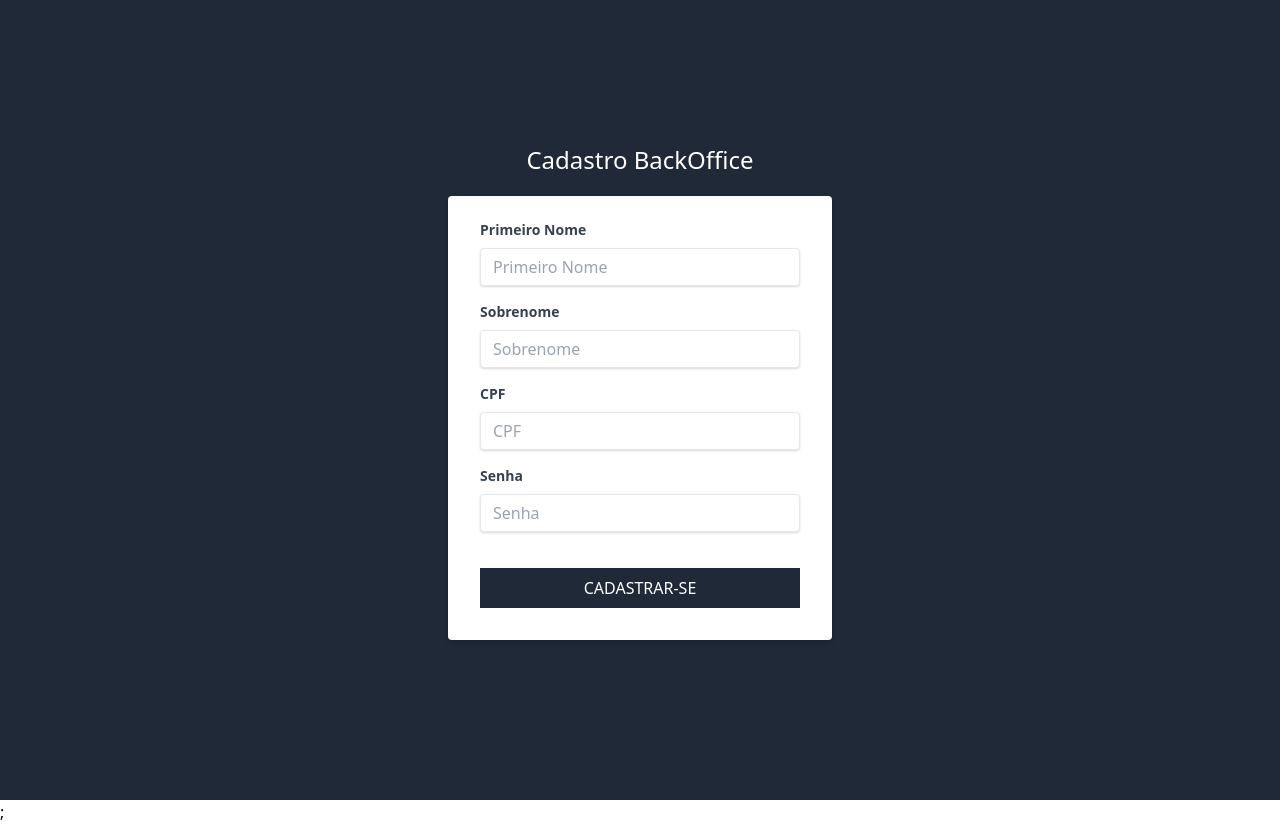
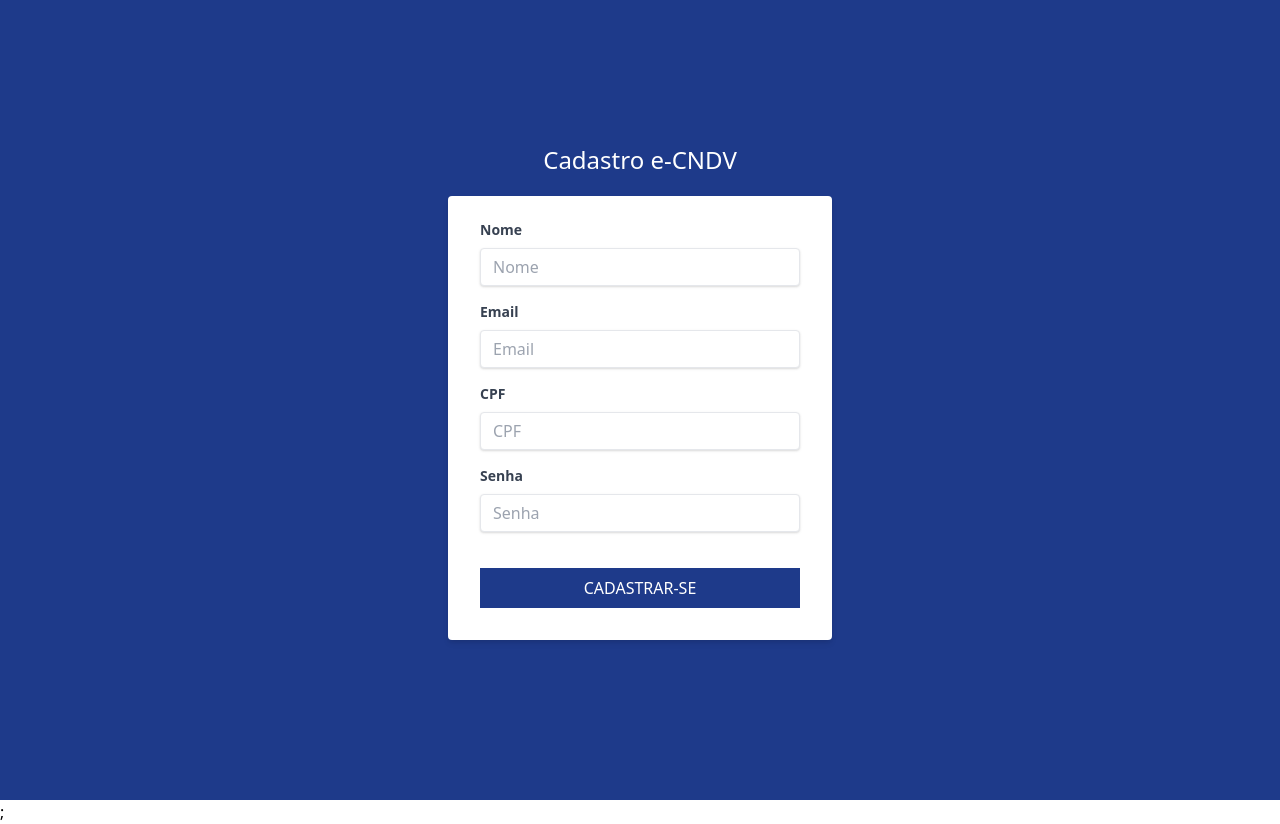
Before and after one commit to gpfgv/cndv-web-entidades-medicas, a Next.js app: page /cadastro in a window 1280 px wide. Built offline with nearby package versions, Linux system fonts and the light colour scheme.

Commit message:
Add Formik and Yup for form validation in Cadastro

```diff
--- a/components/Layout.js
+++ b/components/Layout.js
@@ -11,7 +11,7 @@ const Layout = ({ children }) => {
     return (
         <>
             <Head>
-                <title>CNDV - Back-Office</title>
+                <title>e-CNDV - BackOffice</title>
                 <link rel="stylesheet" href="https://cdnjs.cloudflare.com/ajax/libs/normalize/8.0.1/normalize.min.css"
                       integrity="sha512-NhSC1YmyruXifcj/KFRWoC561YpHpc5Jtzgvbuzx5VozKpWvQ+4nXhPdFgmx8xqexRcpAglTj9sIBWINXa8x5w=="
                       crossOrigin="anonymous"/>
@@ -19,7 +19,7 @@ const Layout = ({ children }) => {
             </Head>
 
             { router.pathname === '/login' || router.pathname === '/cadastro' ? (
-                <div className="bg-gray-800 min-h-screen flex flex-col justify-center">
+                <div className="bg-blue-900 min-h-screen flex flex-col justify-center">
                     <div>
                         { children }
                     </div>
--- a/components/Sidebar.js
+++ b/components/Sidebar.js
@@ -8,26 +8,26 @@ const Sidebar = ({ children }) => {
     const router = useRouter();
 
     return (
-      <aside className="bg-gray-800 sm:w-1/3 xl:w-1/5 sm:min-h-screen p-5">
+      <aside className="bg-blue-800 sm:w-1/3 xl:w-1/5 sm:min-h-screen p-5">
           <div>
-              <p className="text-white text-2xl font-black">CNDV BackOffice</p>
+              <p className="text-white text-2xl font-black">e-CNDV BackOffice</p>
           </div>
           <nav className="mt-5 list-none">
-              <li className={router.pathname === "/campanhas" ? "bg-blue-800 p-2" : "p-2"}>
+              <li className={router.pathname === "/campanhas" ? "bg-blue-600 p-2" : "p-2"}>
                   <Link href="/campanhas">
                       <a className="text-white block">
                           Campanhas
                       </a>
                   </Link>
               </li>
-              <li className={router.pathname === "/entidades" ? "bg-blue-800 p-2" : "p-2"}>
+              <li className={router.pathname === "/entidades" ? "bg-blue-600 p-2" : "p-2"}>
                   <Link href="/entidades">
                       <a className="text-white block">
                           Entidades
                       </a>
                   </Link>
               </li>
-              <li className={router.pathname === "/vacinas" ? "bg-blue-800 p-2" : "p-2"}>
+              <li className={router.pathname === "/vacinas" ? "bg-blue-600 p-2" : "p-2"}>
                   <Link href="/vacinas">
                       <a className="text-white block">
                           Vacinas
--- a/package.json
+++ b/package.json
@@ -8,8 +8,10 @@
     "start": "next start"
   },
   "dependencies": {
+    "formik": "^2.2.6",
     "next": "10.0.7",
     "react": "17.0.1",
-    "react-dom": "17.0.1"
+    "react-dom": "17.0.1",
+    "yup": "^0.32.9"
   }
 }
--- a/pages/cadastro.js
+++ b/pages/cadastro.js
@@ -1,35 +1,89 @@
 import React from 'react';
 import Layout from "../components/Layout";
+import { useFormik } from 'formik';
+import * as Yup from 'yup';
 
 const Cadastro = () => {
+
+    const formik = useFormik({
+        initialValues: {
+            nome: '',
+            email: '',
+            cpf: '',
+            senha: ''
+        },
+        validationSchema: Yup.object({
+           nome: Yup.string()
+                    .required('O nome é obrigatório'),
+           email: Yup.string()
+                    .email('Email não é válido')
+                    .required('O email é obrigatório'),
+           cpf: Yup.string()
+                .required('O cpf é obrigatório')
+                .min(14, 'O cpf tem que respeitar o seguinte formato: 333.333.333-33')
+                .max(14, 'O cpf tem que respeitar o seguinte formato: 333.333.333-33'),
+           senha: Yup.string()
+                    .required('A senha não pode estar em branco')
+                    .min(6, 'A senha precisa ter miníno 6 caracteres')
+        }),
+        onSubmit: inputData => {
+            console.log(inputData);
+        }
+    });
+
     return (
         <>
             <Layout>
-                <h1 className="text-center text-2xl text-white font-light">Cadastro BackOffice</h1>
+                <h1 className="text-center text-2xl text-white font-light">Cadastro e-CNDV</h1>
 
                 <div className="flex justify-center mt-5">
                     <div className="w-full max-w-sm">
-                        <form className="bg-white rounded shadow-md px-8 pt-6 pb-8 mb-4">
+                        <form
+                            className="bg-white rounded shadow-md px-8 pt-6 pb-8 mb-4"
+                            onSubmit={formik.handleSubmit}
+                        >
                             <div className="mb-4">
                                 <label className="block text-gray-700 text-sm font-bold mb-2" htmlFor="nome">
-                                    Primeiro Nome
+                                    Nome
                                 </label>
                                 <input className="shadow appearance-none border rounded w-full py-2 px-3 text-gray-700 leading-tight focus:outline-none focus:shadow-outline"
-                                       id="cpf"
+                                       id="nome"
                                        type="text"
-                                       placeholder="Primeiro Nome"
+                                       placeholder="Nome"
+                                       value={formik.values.nome}
+                                       onChange={formik.handleChange}
+                                       onBlur={formik.handleBlur}
                                 />
                             </div>
+
+                            { formik.touched.nome && formik.errors.nome ? (
+                                <div className="my-2 bg-red-100 border-l-4 border-red-500 text-red-700 p-4">
+                                    <p className="font-bold">Error</p>
+                                    <p>{formik.errors.nome}</p>
+                                </div>
+                            ) : null }
+
                             <div className="mb-4">
                                 <label className="block text-gray-700 text-sm font-bold mb-2" htmlFor="sobrenome">
-                                    Sobrenome
+                                    Email
                                 </label>
                                 <input className="shadow appearance-none border rounded w-full py-2 px-3 text-gray-700 leading-tight focus:outline-none focus:shadow-outline"
-                                       id="cpf"
+                                       id="email"
                                        type="text"
-                                       placeholder="Sobrenome"
+                                       placeholder="Email"
+                                       value={formik.values.email}
+                                       onChange={formik.handleChange}
+                                       onBlur={formik.handleBlur}
                                 />
                             </div>
+
+                            { formik.touched.email && formik.errors.email ? (
+                                <div className="my-2 bg-red-100 border-l-4 border-red-500 text-red-700 p-4">
+                                    <p className="font-bold">Error</p>
+                                    <p>{formik.errors.email}</p>
+                                </div>
+                            ) : null }
+
                             <div className="mb-4">
                                 <label className="block text-gray-700 text-sm font-bold mb-2" htmlFor="cpf">
                                     CPF
@@ -38,8 +92,19 @@ const Cadastro = () => {
                                        id="cpf"
                                        type="text"
                                        placeholder="CPF"
+                                       value={formik.values.cpf}
+                                       onChange={formik.handleChange}
+                                       onBlur={formik.handleBlur}
                                 />
                             </div>
+
+                            { formik.touched.cpf && formik.errors.cpf ? (
+                                <div className="my-2 bg-red-100 border-l-4 border-red-500 text-red-700 p-4">
+                                    <p className="font-bold">Error</p>
+                                    <p>{formik.errors.cpf}</p>
+                                </div>
+                            ) : null }
+
                             <div className="mb-4">
                                 <label className="block text-gray-700 text-sm font-bold mb-2" htmlFor="senha">
                                     Senha
@@ -48,11 +113,22 @@ const Cadastro = () => {
                                        id="senha"
                                        type="password"
                                        placeholder="Senha"
+                                       value={formik.values.senha}
+                                       onChange={formik.handleChange}
+                                       onBlur={formik.handleBlur}
                                 />
                             </div>
+
+                            { formik.touched.senha && formik.errors.senha ? (
+                                <div className="my-2 bg-red-100 border-l-4 border-red-500 text-red-700 p-4">
+                                    <p className="font-bold">Error</p>
+                                    <p>{formik.errors.senha}</p>
+                                </div>
+                            ) : null }
+
                             <input
                                 type="submit"
-                                className="bg-gray-800 w-full mt-5 p-2 text-white uppercase hover:bg-gray-900"
+                                className="bg-blue-900 w-full mt-5 p-2 text-white uppercase hover:bg-gray-900"
                                 value="Cadastrar-se"
                             />
                         </form>
--- a/pages/login.js
+++ b/pages/login.js
@@ -5,7 +5,7 @@ const Login = () => {
     return (
         <>
             <Layout>
-                <h1 className="text-center text-2xl text-white font-light">Login BackOffice</h1>
+                <h1 className="text-center text-2xl text-white font-light">e-CNDV</h1>
 
                 <div className="flex justify-center mt-5">
                     <div className="w-full max-w-sm">
@@ -32,7 +32,7 @@ const Login = () => {
                            </div>
                            <input
                                type="submit"
-                               className="bg-gray-800 w-full mt-5 p-2 text-white uppercase hover:bg-gray-900"
+                               className="bg-blue-900 w-full mt-5 p-2 text-white uppercase hover:bg-gray-900"
                                value="Entrar"
                            />
                        </form>
```
Also changed, not shown: 1 other file (tests, documents, lock files or other folders).
